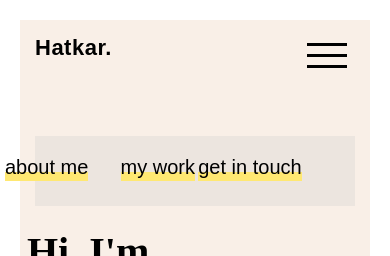
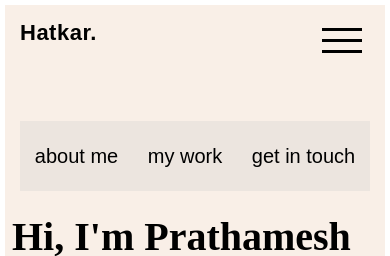
Before and after one commit to prathamesh8266/Portfolio, a Svelte app: page / in a window 390 px wide. Both pictures are taken after a click on the element 327 px from the left and 85 px from the top of the page. Shown: the top 256 px of the page. Built offline with nearby package versions, Linux system fonts and the light colour scheme.

Commit message:
navMod/pageMod

```diff
--- a/public/global.css
+++ b/public/global.css
@@ -6,3 +6,8 @@
 body {
   padding: 20px;
 }
+@media screen and (max-width: 500px) {
+  body {
+    padding: 5px;
+  }
+}
--- a/src/Components/Navbar.svelte
+++ b/src/Components/Navbar.svelte
@@ -38,13 +38,13 @@
         </div>
     </div>
     <div class="mobileHighlight">
-        <div class="highlight">
+        <div class="highlight1">
             <a use:link href="/personal" class="h2">about me</a>
         </div>
-        <div class="highlight">
+        <div class="highlight1">
             <a use:link href="/personal" class="h2">my work</a>
         </div>
-        <div class="highlight">
+        <div class="highlight1">
             <a use:link href="/personal" class="h2">get in touch</a>
         </div>
     </div>
@@ -141,9 +141,10 @@
          .mobileHighlight{
              background-color: rgba(202, 202, 202, 0.291);
              height: 70px;
-             display: flex;
+             /* display: flex; */
              justify-content: space-around;
              align-items: center;
+             display: none;
          }
          .highlight{
             text-align: center;
--- a/src/Components/Utils/BodyHelperComp.svelte
+++ b/src/Components/Utils/BodyHelperComp.svelte
@@ -73,6 +73,7 @@
             margin-top: 20px;
         }
         .mainHolder{
+            padding: 10px;
             flex-direction: column-reverse;
         }
         .left{
```
